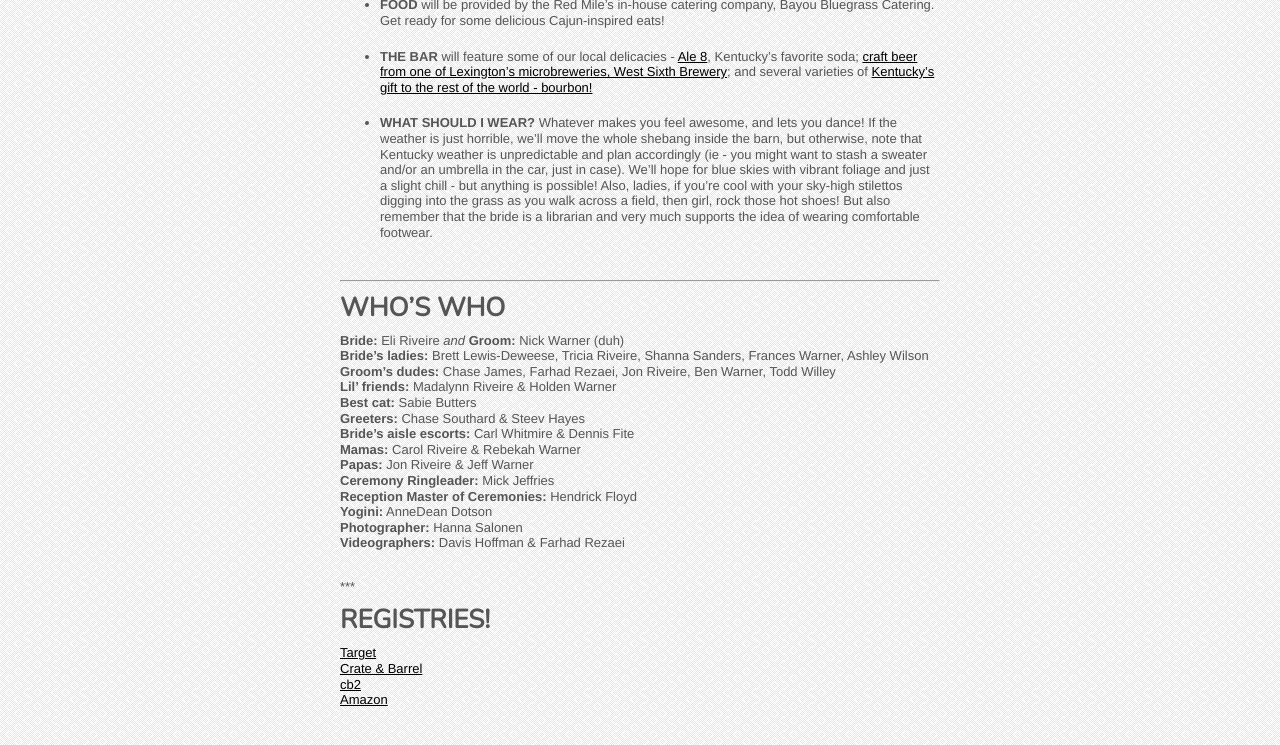
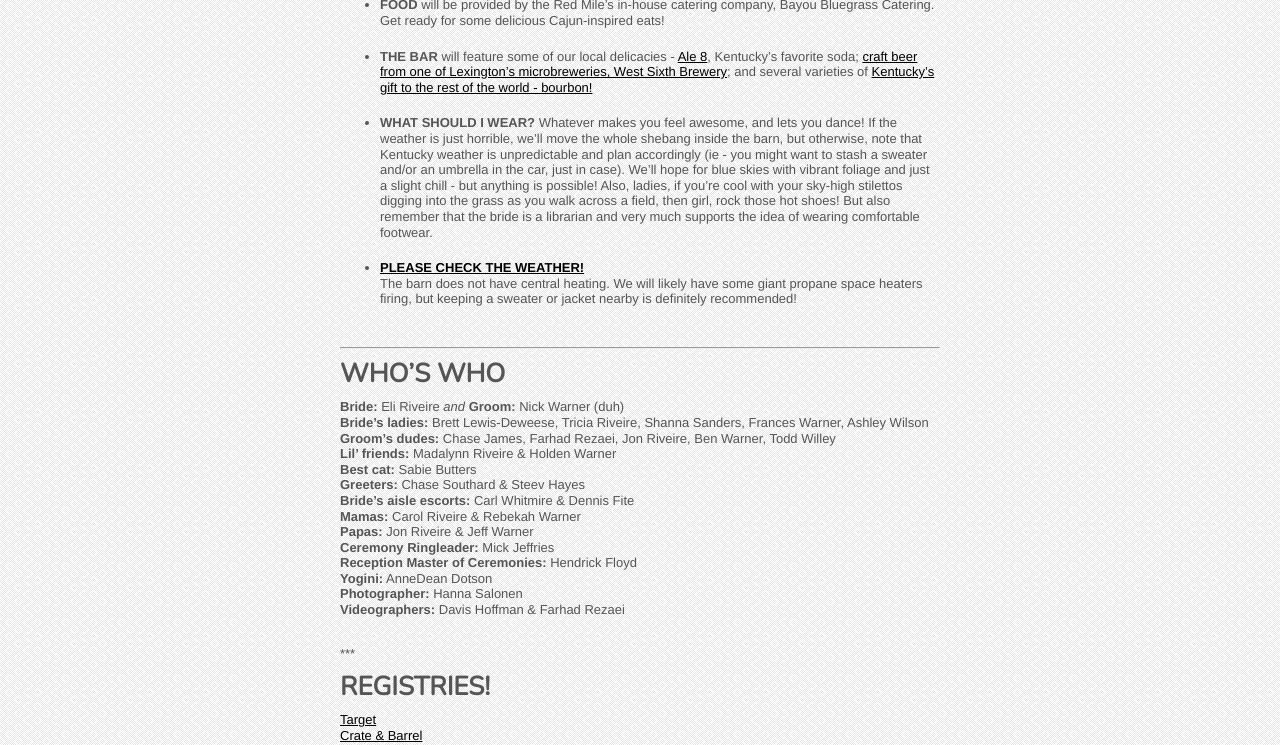
Before and after one commit to nikolaiwarner/eliandnick.com, a Jekyll site: the page built from party.md, in a window 1280 px wide and 900 px high, scrolled down 749 px, cut to the strip 0-745 px from the top of the window. Built offline with Jekyll 4.4.1, drawn with Linux system fonts in a browser that asks for light colours; nearby versions of some CDN libraries.

Commit message:
Update party.md

```diff
--- a/party.md
+++ b/party.md
@@ -24,6 +24,9 @@ Both the ceremony and reception will take place at the [historic Round Barn](htt
 
 * __WHAT SHOULD I WEAR?__
 Whatever makes you feel awesome, and lets you dance! If the weather is just horrible, we’ll move the whole shebang inside the barn, but otherwise, note that Kentucky weather is unpredictable and plan accordingly (ie - you might want to stash a sweater and/or an umbrella in the car, just in case). We’ll hope for blue skies with vibrant foliage and just a slight chill - but anything is possible! Also, ladies, if you’re cool with your sky-high stilettos digging into the grass as you walk across a field, then girl, rock those hot shoes! But also remember that the bride is a librarian and very much supports the idea of wearing comfortable footwear.
+
+* __[PLEASE CHECK THE WEATHER!](http://www.weather.com/weather/weekend/Lexington+KY+40504:4:US)__
+The barn does not have central heating. We will likely have some giant propane space heaters firing, but keeping a sweater or jacket nearby is definitely recommended!
 
 
 ***
```
